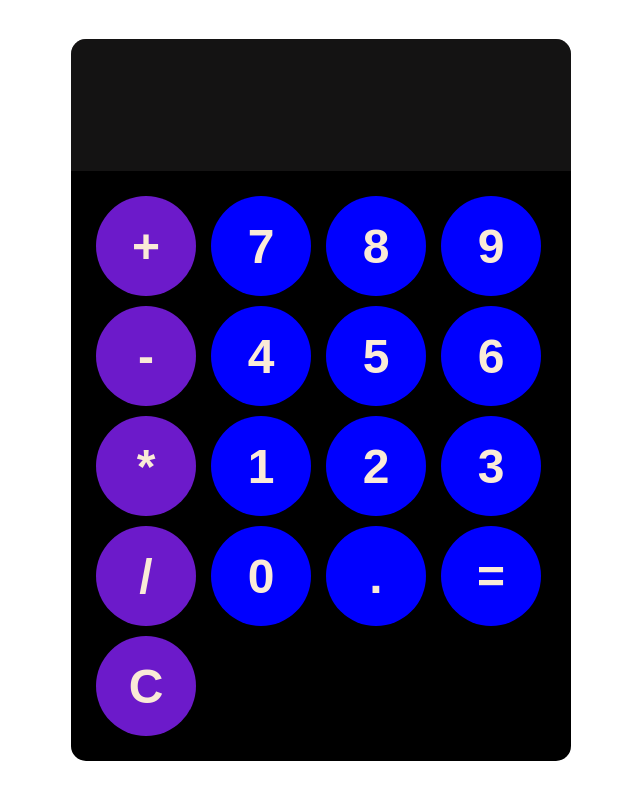
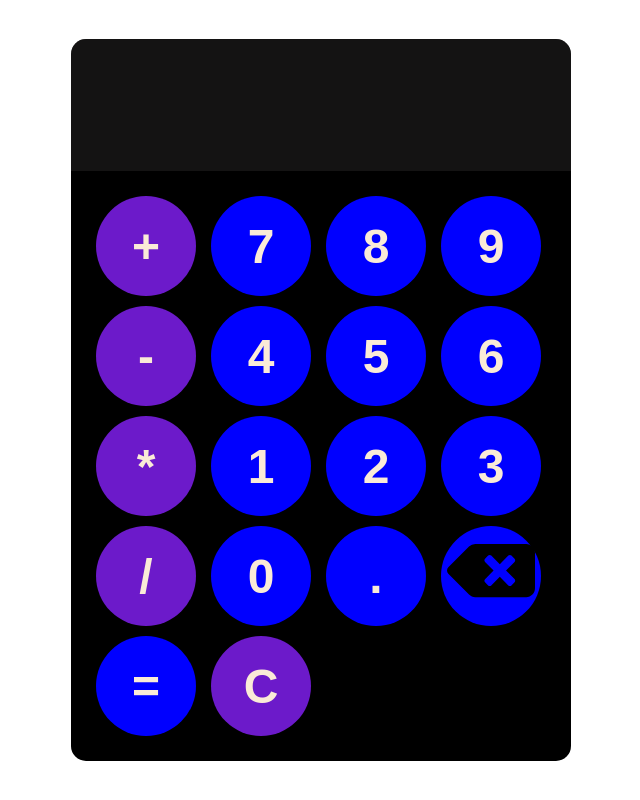
Before and after one commit to DOTEL0Y/Calculator, a plain HTML site: page index.html in a window 1280 px wide. Shown: the whole page, without its empty margins (319-959 px from the left). Drawn offline with Linux system fonts and the light colour scheme.

Commit message:
Add files via upload

```diff
--- a/index.html
+++ b/index.html
@@ -7,6 +7,7 @@
     <link rel="stylesheet" href="style.css">
 </head>
 <body>
+
     <div id="calculator">
         <input id="display" readonly>
         <div id="keys">
@@ -25,6 +26,8 @@
             <button class="operator-btn" onclick="appendDisplay('/')">/</button>
             <button onclick="appendDisplay('0')">0</button>
             <button onclick="appendDisplay('.')">.</button>
+            <button onclick="backSpaceDisplay()" style="">
+                <img src="backspace-solid.svg" alt="" srcset="">
             <button onclick="calc()">=</button>
             <button  onclick="clearDisplay()" class="operator-btn">C</button>
         </div>
--- a/index.js
+++ b/index.js
@@ -9,6 +9,14 @@ function appendDisplay(input){
 function clearDisplay(){
     display.value = "";
 }
+function backSpaceDisplay(){
+    console.log("1");
+    console.log(display.value.length);
+    if(display.value.length >= 1){
+        console.log(display.value.length);
+        display.value =display.value.substring(0,display.value.length-1)
+    }
+}
 
 function calc(){
     try{
```
Also changed, not shown: backspace-solid.svg (added).
